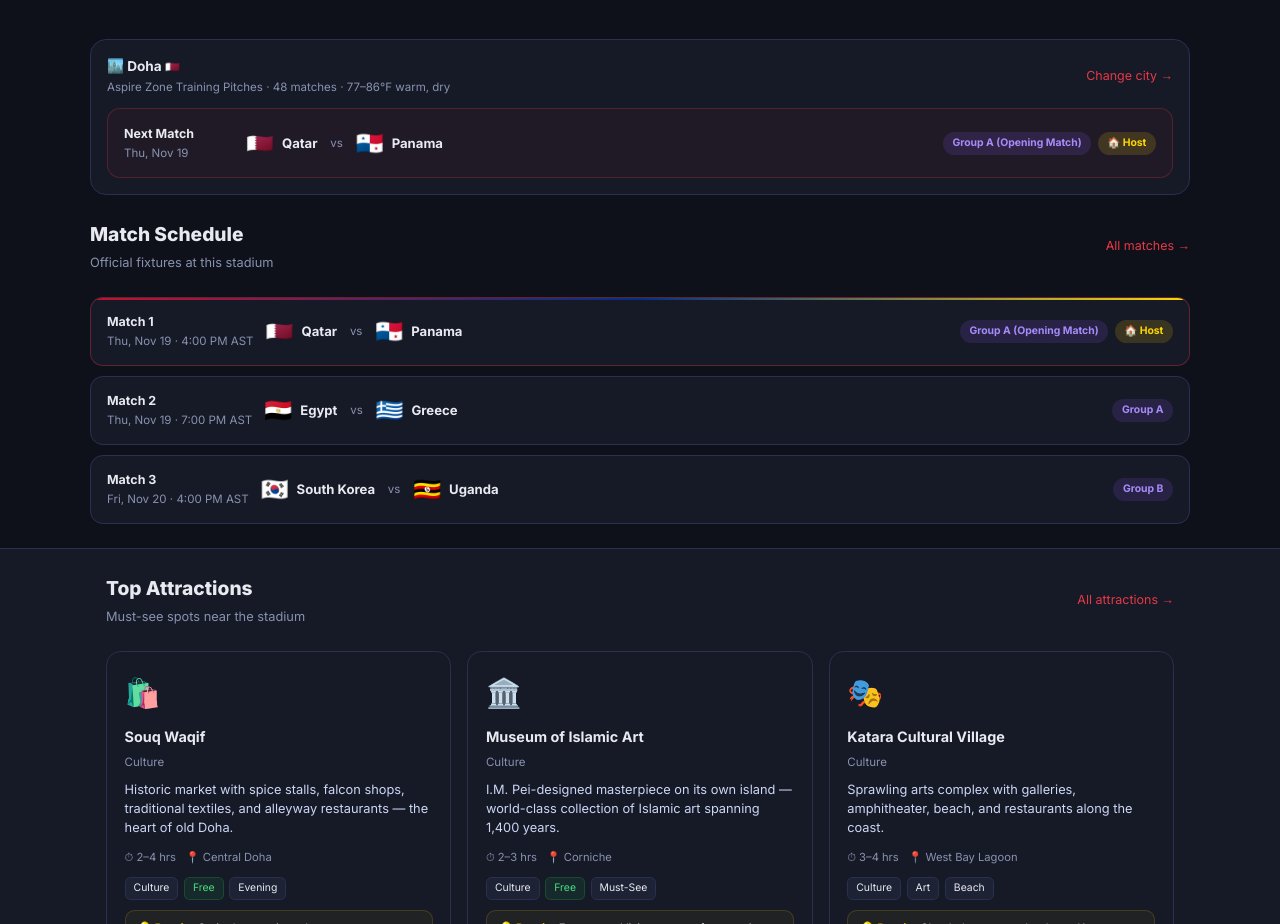
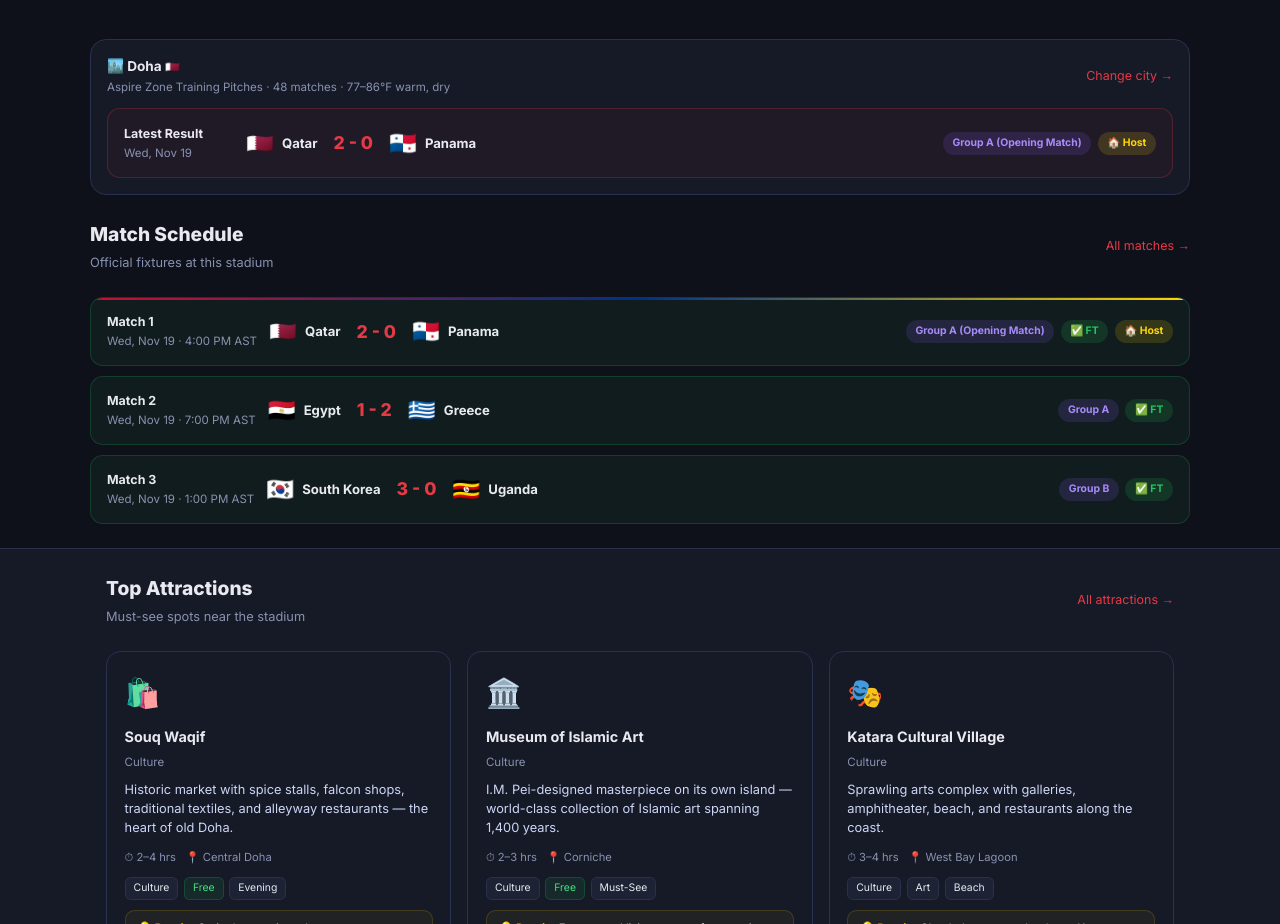
Before and after one commit to unmountapp/fifamap-org, a plain HTML site: page index.html in a window 1280 px wide. Shown: the part 1660-2584 px from the top of the page. Drawn offline with Linux system fonts and the light colour scheme.

Commit message:
Add match scores/status display and fix city guide navigation for upcoming tournaments
- Add score display (hscore/ascore) for completed U-17 WC matches with FT badges
- Add TODAY badge with pulse animation for today's matches (Nov 21)
- Fix match schedule: 8 matches/day (Nov 19-21) matching actual tournament format
- Update all 16 completed match results from matchdays 1-2
- Fix city guide crash on tournaments with empty matches arrays (Women's WC 2027)
- Guard against empty matches in home page, matches preview, city cards, and match filters
- Handle empty fanZones arrays with "coming soon" placeholder
- Add CSS for played/today match card states and score typography

Co-Authored-By: Claude Opus 4.6 <noreply@anthropic.com>
Claude-Session: https://claude.ai/code/session_01C3txvq4ZjpvYcXf3QMMWid

```diff
--- a/index.html
+++ b/index.html
@@ -198,6 +198,12 @@ nav{position:sticky;top:0;z-index:100;background:rgba(15,17,26,0.95);backdrop-fi
 .badge-host{background:rgba(255,215,0,.15);color:#FFD700}
 .badge-final{background:linear-gradient(135deg,var(--gold),#FFA500);color:#000}
 .badge-green{background:rgba(34,197,94,.15);color:#4ade80}
+.match-card.played{background:rgba(34,197,94,.06);border-color:rgba(34,197,94,.2)}
+.match-card.match-today{background:rgba(251,191,36,.08);border-color:rgba(251,191,36,.3)}
+.match-score{font-size:1.1rem;font-weight:800;color:var(--primary);padding:0 .5rem;min-width:3rem;text-align:center}
+.badge-ft{background:rgba(34,197,94,.15);color:#22c55e;border-color:rgba(34,197,94,.3)}
+.badge-today{background:rgba(251,191,36,.15);color:#fbbf24;border-color:rgba(251,191,36,.3);animation:pulse-today 2s ease-in-out infinite}
+@keyframes pulse-today{0%,100%{opacity:1}50%{opacity:.6}}
 
 /* ======= CARDS GRID ======= */
 .cards-grid{display:grid;grid-template-columns:repeat(auto-fill,minmax(300px,1fr));gap:1rem}
@@ -1477,44 +1483,44 @@ neighborhoods:[{name:"Stay in Rabat",vibe:"Better hotels, dining, and nightlife"
 /* FIFA U-17 World Cup 2026 — Qatar */
 {id:"doha",tournamentId:"u17wc2026",name:"Doha",country:"Qatar",flag:"🇶🇦",emoji:"🏙️",stadium:"Aspire Zone Training Pitches",addr:"Aspire Zone, Al Waab St, Doha, Qatar",capacity:"Various (8 pitches)",matchCount:48,weather:"77–86°F warm, dry",tz:"AST (UTC+3)",highlights:"Main tournament hub, 48 group-stage & knockout matches, Aspire Zone sports complex, desert-meets-modern city",
 matches:[
-  {id:1,date:"Thu, Nov 19",time:"4:00 PM AST",home:"Qatar",hf:"🇶🇦",away:"Panama",af:"🇵🇦",stage:"Group A (Opening Match)",host:true},
-  {id:2,date:"Thu, Nov 19",time:"7:00 PM AST",home:"Egypt",hf:"🇪🇬",away:"Greece",af:"🇬🇷",stage:"Group A"},
-  {id:3,date:"Fri, Nov 20",time:"4:00 PM AST",home:"South Korea",hf:"🇰🇷",away:"Uganda",af:"🇺🇬",stage:"Group B"},
-  {id:4,date:"Fri, Nov 20",time:"7:00 PM AST",home:"New Caledonia",hf:"🇳🇨",away:"Ecuador",af:"🇪🇨",stage:"Group B"},
-  {id:5,date:"Fri, Nov 20",time:"1:00 PM AST",home:"Argentina",hf:"🇦🇷",away:"Australia",af:"🇦🇺",stage:"Group C"},
-  {id:6,date:"Fri, Nov 20",time:"10:00 PM AST",home:"Mozambique",hf:"🇲🇿",away:"Denmark",af:"🇩🇰",stage:"Group C"},
-  {id:7,date:"Sat, Nov 21",time:"4:00 PM AST",home:"France",hf:"🇫🇷",away:"Haiti",af:"🇭🇹",stage:"Group D"},
-  {id:8,date:"Sat, Nov 21",time:"7:00 PM AST",home:"Saudi Arabia",hf:"🇸🇦",away:"Uruguay",af:"🇺🇾",stage:"Group D"},
-  {id:9,date:"Sat, Nov 21",time:"1:00 PM AST",home:"Italy",hf:"🇮🇹",away:"Jamaica",af:"🇯🇲",stage:"Group E"},
-  {id:10,date:"Sat, Nov 21",time:"10:00 PM AST",home:"Ivory Coast",hf:"🇨🇮",away:"Uzbekistan",af:"🇺🇿",stage:"Group E"},
-  {id:11,date:"Sun, Nov 22",time:"4:00 PM AST",home:"Senegal",hf:"🇸🇳",away:"Croatia",af:"🇭🇷",stage:"Group F"},
-  {id:12,date:"Sun, Nov 22",time:"7:00 PM AST",home:"Cuba",hf:"🇨🇺",away:"Tajikistan",af:"🇹🇯",stage:"Group F"},
-  {id:13,date:"Sun, Nov 22",time:"1:00 PM AST",home:"Mali",hf:"🇲🇱",away:"New Zealand",af:"🇳🇿",stage:"Group G"},
-  {id:14,date:"Sun, Nov 22",time:"10:00 PM AST",home:"Belgium",hf:"🇧🇪",away:"Vietnam",af:"🇻🇳",stage:"Group G"},
-  {id:15,date:"Mon, Nov 23",time:"4:00 PM AST",home:"Spain",hf:"🇪🇸",away:"China",af:"🇨🇳",stage:"Group H"},
-  {id:16,date:"Mon, Nov 23",time:"7:00 PM AST",home:"Fiji",hf:"🇫🇯",away:"Morocco",af:"🇲🇦",stage:"Group H"},
-  {id:17,date:"Mon, Nov 23",time:"1:00 PM AST",home:"Brazil",hf:"🇧🇷",away:"Ireland",af:"🇮🇪",stage:"Group I"},
-  {id:18,date:"Mon, Nov 23",time:"10:00 PM AST",home:"Tanzania",hf:"🇹🇿",away:"Costa Rica",af:"🇨🇷",stage:"Group I"},
-  {id:19,date:"Tue, Nov 24",time:"4:00 PM AST",home:"USA",hf:"🇺🇸",away:"Montenegro",af:"🇲🇪",stage:"Group J"},
-  {id:20,date:"Tue, Nov 24",time:"7:00 PM AST",home:"Chile",hf:"🇨🇱",away:"Algeria",af:"🇩🇿",stage:"Group J"},
-  {id:21,date:"Tue, Nov 24",time:"1:00 PM AST",home:"Mexico",hf:"🇲🇽",away:"Romania",af:"🇷🇴",stage:"Group K"},
-  {id:22,date:"Tue, Nov 24",time:"10:00 PM AST",home:"Cameroon",hf:"🇨🇲",away:"Venezuela",af:"🇻🇪",stage:"Group K"},
-  {id:23,date:"Wed, Nov 25",time:"4:00 PM AST",home:"Japan",hf:"🇯🇵",away:"Colombia",af:"🇨🇴",stage:"Group L"},
-  {id:24,date:"Wed, Nov 25",time:"7:00 PM AST",home:"Serbia",hf:"🇷🇸",away:"Honduras",af:"🇭🇳",stage:"Group L"},
-  {id:25,date:"Thu, Nov 26",time:"4:00 PM AST",home:"TBD",hf:"⚽",away:"TBD",af:"⚽",stage:"Group Stage MD2"},
-  {id:26,date:"Fri, Nov 27",time:"4:00 PM AST",home:"TBD",hf:"⚽",away:"TBD",af:"⚽",stage:"Group Stage MD2"},
-  {id:27,date:"Sat, Nov 28",time:"4:00 PM AST",home:"TBD",hf:"⚽",away:"TBD",af:"⚽",stage:"Group Stage MD2"},
-  {id:28,date:"Sun, Nov 29",time:"4:00 PM AST",home:"TBD",hf:"⚽",away:"TBD",af:"⚽",stage:"Group Stage MD3"},
-  {id:29,date:"Mon, Nov 30",time:"4:00 PM AST",home:"TBD",hf:"⚽",away:"TBD",af:"⚽",stage:"Group Stage MD3"},
-  {id:30,date:"Tue, Dec 1",time:"4:00 PM AST",home:"TBD",hf:"⚽",away:"TBD",af:"⚽",stage:"Group Stage MD3"},
-  {id:31,date:"Thu, Dec 3",time:"5:00 PM AST",home:"TBD",hf:"⚽",away:"TBD",af:"⚽",stage:"Round of 32"},
-  {id:32,date:"Fri, Dec 4",time:"5:00 PM AST",home:"TBD",hf:"⚽",away:"TBD",af:"⚽",stage:"Round of 32"},
-  {id:33,date:"Sat, Dec 5",time:"5:00 PM AST",home:"TBD",hf:"⚽",away:"TBD",af:"⚽",stage:"Round of 16"},
-  {id:34,date:"Sun, Dec 6",time:"5:00 PM AST",home:"TBD",hf:"⚽",away:"TBD",af:"⚽",stage:"Round of 16"},
-  {id:35,date:"Tue, Dec 8",time:"6:00 PM AST",home:"TBD",hf:"⚽",away:"TBD",af:"⚽",stage:"Quarter-Final"},
-  {id:36,date:"Wed, Dec 9",time:"6:00 PM AST",home:"TBD",hf:"⚽",away:"TBD",af:"⚽",stage:"Quarter-Final"},
-  {id:37,date:"Fri, Dec 11",time:"6:00 PM AST",home:"TBD",hf:"⚽",away:"TBD",af:"⚽",stage:"Semi-Final"},
-  {id:38,date:"Sat, Dec 12",time:"6:00 PM AST",home:"TBD",hf:"⚽",away:"TBD",af:"⚽",stage:"Semi-Final"}
+  {id:1,date:"Wed, Nov 19",time:"4:00 PM AST",home:"Qatar",hf:"🇶🇦",away:"Panama",af:"🇵🇦",stage:"Group A (Opening Match)",host:true,hscore:2,ascore:0},
+  {id:2,date:"Wed, Nov 19",time:"7:00 PM AST",home:"Egypt",hf:"🇪🇬",away:"Greece",af:"🇬🇷",stage:"Group A",hscore:1,ascore:2},
+  {id:3,date:"Wed, Nov 19",time:"1:00 PM AST",home:"South Korea",hf:"🇰🇷",away:"Uganda",af:"🇺🇬",stage:"Group B",hscore:3,ascore:0},
+  {id:4,date:"Wed, Nov 19",time:"4:00 PM AST",home:"New Caledonia",hf:"🇳🇨",away:"Ecuador",af:"🇪🇨",stage:"Group B",hscore:0,ascore:1},
+  {id:5,date:"Wed, Nov 19",time:"7:00 PM AST",home:"Argentina",hf:"🇦🇷",away:"Australia",af:"🇦🇺",stage:"Group C",hscore:0,ascore:2},
+  {id:6,date:"Wed, Nov 19",time:"10:00 PM AST",home:"Mozambique",hf:"🇲🇿",away:"Denmark",af:"🇩🇰",stage:"Group C",hscore:4,ascore:0},
+  {id:7,date:"Wed, Nov 19",time:"1:00 PM AST",home:"France",hf:"🇫🇷",away:"Haiti",af:"🇭🇹",stage:"Group D",hscore:3,ascore:1},
+  {id:8,date:"Wed, Nov 19",time:"10:00 PM AST",home:"Saudi Arabia",hf:"🇸🇦",away:"Uruguay",af:"🇺🇾",stage:"Group D",hscore:2,ascore:3},
+  {id:9,date:"Thu, Nov 20",time:"1:00 PM AST",home:"Italy",hf:"🇮🇹",away:"Jamaica",af:"🇯🇲",stage:"Group E",hscore:6,ascore:0},
+  {id:10,date:"Thu, Nov 20",time:"4:00 PM AST",home:"Ivory Coast",hf:"🇨🇮",away:"Uzbekistan",af:"🇺🇿",stage:"Group E",hscore:2,ascore:1},
+  {id:11,date:"Thu, Nov 20",time:"7:00 PM AST",home:"Senegal",hf:"🇸🇳",away:"Croatia",af:"🇭🇷",stage:"Group F",hscore:1,ascore:1},
+  {id:12,date:"Thu, Nov 20",time:"10:00 PM AST",home:"Cuba",hf:"🇨🇺",away:"Tajikistan",af:"🇹🇯",stage:"Group F",hscore:3,ascore:5},
+  {id:13,date:"Thu, Nov 20",time:"1:00 PM AST",home:"Mali",hf:"🇲🇱",away:"New Zealand",af:"🇳🇿",stage:"Group G",hscore:3,ascore:0},
+  {id:14,date:"Thu, Nov 20",time:"4:00 PM AST",home:"Belgium",hf:"🇧🇪",away:"Vietnam",af:"🇻🇳",stage:"Group G",hscore:3,ascore:2},
+  {id:15,date:"Thu, Nov 20",time:"7:00 PM AST",home:"Spain",hf:"🇪🇸",away:"China",af:"🇨🇳",stage:"Group H",hscore:5,ascore:0},
+  {id:16,date:"Thu, Nov 20",time:"10:00 PM AST",home:"Fiji",hf:"🇫🇯",away:"Morocco",af:"🇲🇦",stage:"Group H",hscore:0,ascore:6},
+  {id:17,date:"Fri, Nov 21",time:"1:00 PM AST",home:"Brazil",hf:"🇧🇷",away:"Ireland",af:"🇮🇪",stage:"Group I",status:"today"},
+  {id:18,date:"Fri, Nov 21",time:"4:00 PM AST",home:"Tanzania",hf:"🇹🇿",away:"Costa Rica",af:"🇨🇷",stage:"Group I",status:"today"},
+  {id:19,date:"Fri, Nov 21",time:"7:00 PM AST",home:"USA",hf:"🇺🇸",away:"Montenegro",af:"🇲🇪",stage:"Group J",status:"today"},
+  {id:20,date:"Fri, Nov 21",time:"10:00 PM AST",home:"Chile",hf:"🇨🇱",away:"Algeria",af:"🇩🇿",stage:"Group J",status:"today"},
+  {id:21,date:"Fri, Nov 21",time:"1:00 PM AST",home:"Mexico",hf:"🇲🇽",away:"Romania",af:"🇷🇴",stage:"Group K",status:"today"},
+  {id:22,date:"Fri, Nov 21",time:"4:00 PM AST",home:"Cameroon",hf:"🇨🇲",away:"Venezuela",af:"🇻🇪",stage:"Group K",status:"today"},
+  {id:23,date:"Fri, Nov 21",time:"7:00 PM AST",home:"Japan",hf:"🇯🇵",away:"Colombia",af:"🇨🇴",stage:"Group L",status:"today"},
+  {id:24,date:"Fri, Nov 21",time:"10:00 PM AST",home:"Serbia",hf:"🇷🇸",away:"Honduras",af:"🇭🇳",stage:"Group L",status:"today"},
+  {id:25,date:"Sun, Nov 22",time:"4:00 PM AST",home:"TBD",hf:"⚽",away:"TBD",af:"⚽",stage:"Group Stage MD2"},
+  {id:26,date:"Mon, Nov 23",time:"4:00 PM AST",home:"TBD",hf:"⚽",away:"TBD",af:"⚽",stage:"Group Stage MD2"},
+  {id:27,date:"Tue, Nov 24",time:"4:00 PM AST",home:"TBD",hf:"⚽",away:"TBD",af:"⚽",stage:"Group Stage MD2"},
+  {id:28,date:"Wed, Nov 25",time:"4:00 PM AST",home:"TBD",hf:"⚽",away:"TBD",af:"⚽",stage:"Group Stage MD3"},
+  {id:29,date:"Thu, Nov 26",time:"4:00 PM AST",home:"TBD",hf:"⚽",away:"TBD",af:"⚽",stage:"Group Stage MD3"},
+  {id:30,date:"Fri, Nov 27",time:"4:00 PM AST",home:"TBD",hf:"⚽",away:"TBD",af:"⚽",stage:"Group Stage MD3"},
+  {id:31,date:"Mon, Nov 30",time:"5:00 PM AST",home:"TBD",hf:"⚽",away:"TBD",af:"⚽",stage:"Round of 32"},
+  {id:32,date:"Tue, Dec 1",time:"5:00 PM AST",home:"TBD",hf:"⚽",away:"TBD",af:"⚽",stage:"Round of 32"},
+  {id:33,date:"Thu, Dec 3",time:"5:00 PM AST",home:"TBD",hf:"⚽",away:"TBD",af:"⚽",stage:"Round of 16"},
+  {id:34,date:"Fri, Dec 4",time:"5:00 PM AST",home:"TBD",hf:"⚽",away:"TBD",af:"⚽",stage:"Round of 16"},
+  {id:35,date:"Sun, Dec 6",time:"6:00 PM AST",home:"TBD",hf:"⚽",away:"TBD",af:"⚽",stage:"Quarter-Final"},
+  {id:36,date:"Mon, Dec 7",time:"6:00 PM AST",home:"TBD",hf:"⚽",away:"TBD",af:"⚽",stage:"Quarter-Final"},
+  {id:37,date:"Thu, Dec 10",time:"6:00 PM AST",home:"TBD",hf:"⚽",away:"TBD",af:"⚽",stage:"Semi-Final"},
+  {id:38,date:"Thu, Dec 10",time:"9:00 PM AST",home:"TBD",hf:"⚽",away:"TBD",af:"⚽",stage:"Semi-Final"}
 ],
 attractions:[
   {name:"Souq Waqif",category:"Culture",icon:"🛍️",desc:"Historic market with spice stalls, falcon shops, traditional textiles, and alleyway restaurants — the heart of old Doha.",duration:"2–4 hrs",distance:"Central Doha",tip:"Go in the evening when temperatures drop and the souq comes alive. The falcon market is unlike anything you've seen.",tags:["Culture","Free","Evening"]},
@@ -1945,19 +1951,24 @@ function makeBadge(cls,text){return`<span class="badge badge-${cls}">${text}</sp
 
 function renderMatchCard(m,showAccent){
   const hl=m.usmnt||m.host||m.stage==="FINAL"||m.stage.includes("Semi");
-  return`<div class="match-card ${hl?'highlight':''}">
+  const played=typeof m.hscore==='number';
+  const isToday=m.status==='today';
+  const cardClass='match-card'+(hl?' highlight':'')+(played?' played':'')+(isToday?' match-today':'');
+  return`<div class="${cardClass}">
     ${showAccent&&hl?'<div class="accent-bar"></div>':''}
     <div class="match-inner">
       <div class="match-meta"><strong>Match ${m.id}</strong><br>${m.date} · ${m.time}</div>
       <div class="match-teams">
         <span class="match-flag">${m.hf}</span>
         <span class="match-team">${m.home}</span>
-        <span class="match-vs">vs</span>
+        ${played?`<span class="match-score">${m.hscore} - ${m.ascore}</span>`:`<span class="match-vs">vs</span>`}
         <span class="match-flag">${m.af}</span>
         <span class="match-team">${m.away}</span>
       </div>
       <div class="match-badges">
         <span class="badge badge-stage">${m.stage}</span>
+        ${played?'<span class="badge badge-ft">✅ FT</span>':''}
+        ${isToday?'<span class="badge badge-today">📺 TODAY</span>':''}
         ${m.usmnt?makeBadge('usmnt','🇺🇸 USMNT'):''}
         ${m.host?makeBadge('host','🏠 Host'):''}
         ${m.stage==='FINAL'?makeBadge('final','🏆 FINAL'):''}
@@ -2134,12 +2145,13 @@ function renderHome(){
 
   // First match card
   const fm=c.matches[0];
+  if(fm){
     document.getElementById('home-first-match').innerHTML=`<div class="match-card" style="background:rgba(230,57,70,.05);border-color:rgba(230,57,70,.25)">
       <div class="match-inner">
-      <div class="match-meta"><strong>Next Match</strong><br>${fm.shortDate||fm.date}</div>
+        <div class="match-meta"><strong>${typeof fm.hscore==='number'?'Latest Result':'Next Match'}</strong><br>${fm.shortDate||fm.date}</div>
         <div class="match-teams">
           <span class="match-flag">${fm.hf}</span><span class="match-team">${fm.home}</span>
-        <span class="match-vs">vs</span>
+          ${typeof fm.hscore==='number'?`<span class="match-score">${fm.hscore} - ${fm.ascore}</span>`:`<span class="match-vs">vs</span>`}
           <span class="match-flag">${fm.af}</span><span class="match-team">${fm.away}</span>
         </div>
         <div class="match-badges">
@@ -2149,6 +2161,13 @@ function renderHome(){
         </div>
       </div>
     </div>`;
+  } else {
+    document.getElementById('home-first-match').innerHTML=`<div class="match-card" style="background:rgba(136,146,176,.06);border-color:rgba(136,146,176,.2)">
+      <div class="match-inner">
+        <div class="match-meta" style="text-align:center;width:100%"><strong>📅 Match Schedule</strong><br>Coming soon — check back closer to the tournament</div>
+      </div>
+    </div>`;
+  }
 
   // Section headers
   document.getElementById('sec-matches-title').textContent=T.secMatches;
@@ -2165,7 +2184,7 @@ function renderHome(){
   document.getElementById('ai-cta-btn').textContent=T.aiBtn;
 
   // Matches preview (first 3)
-  document.getElementById('home-matches').innerHTML=c.matches.slice(0,3).map(m=>renderMatchCard(m,true)).join('');
+  document.getElementById('home-matches').innerHTML=c.matches.length?c.matches.slice(0,3).map(m=>renderMatchCard(m,true)).join(''):'<div style="text-align:center;color:var(--muted);padding:1.5rem;font-size:.85rem">📅 Match schedule not yet available for this city</div>';
   // Attractions preview (first 3)
   document.getElementById('home-attractions').innerHTML=c.attractions.slice(0,3).map(renderAttrCard).join('');
   // Dining preview (first 2)
@@ -2203,6 +2222,7 @@ function renderMatches(){
       b.classList.toggle('active',b.dataset.f===activeFilter);
     });
   }
+  if(c.matches.length){
     document.getElementById('match-filters').innerHTML=['All','Group Stage','Knockout'].map(f=>`<button class="filter-btn ${f==='All'?'active':''}" data-f="${f}" onclick="this.closest('.filters').querySelectorAll('.filter-btn').forEach(b=>b.classList.remove('active'));this.classList.add('active');window._mf='${f}';window._renderMatches()">${f}</button>`).join('');
     window._mf='All';
     window._renderMatches=function(){
@@ -2211,12 +2231,16 @@ function renderMatches(){
       document.getElementById('matches-list').innerHTML=matches.map(m=>renderMatchCard(m,true)).join('');
     };
     document.getElementById('matches-list').innerHTML=c.matches.map(m=>renderMatchCard(m,true)).join('');
+  } else {
+    document.getElementById('match-filters').innerHTML='';
+    document.getElementById('matches-list').innerHTML='<div style="text-align:center;color:var(--muted);padding:2rem 1rem;font-size:.85rem">📅 Match schedule not yet available for this tournament. Check back closer to the event for fixtures and results.</div>';
+  }
 
   // Fan zones
   document.getElementById('fan-zones-title').textContent=T.fanZonesTitle;
   document.getElementById('fan-zones-sub').textContent=T.fanZonesSub;
-  document.getElementById('fan-zones-list').innerHTML=c.fanZones.map(fz=>`
-    <div class="card"><div class="card-icon">⚽</div><div class="card-title">${fz.name}</div><div class="card-sub">${fz.area} · ${fz.dates}</div></div>`).join('');
+  document.getElementById('fan-zones-list').innerHTML=c.fanZones&&c.fanZones.length?c.fanZones.map(fz=>`
+    <div class="card"><div class="card-icon">⚽</div><div class="card-title">${fz.name}</div><div class="card-sub">${fz.area} · ${fz.dates}</div></div>`).join(''):'<div style="text-align:center;color:var(--muted);padding:1rem;font-size:.82rem">Fan zone information coming soon</div>';
 }
 
 function renderAttractions(){
@@ -2333,7 +2357,7 @@ function renderCities(forTournamentId){
             </div>
             <div class="city-desc">${c.highlights}</div>
             <div class="city-first-match">
-              First: ${c.matches[0].hf} ${c.matches[0].home} vs ${c.matches[0].af} ${c.matches[0].away} · ${c.matches[0].date||c.matches[0].shortDate}
+              ${c.matches.length?`First: ${c.matches[0].hf} ${c.matches[0].home} vs ${c.matches[0].af} ${c.matches[0].away} · ${c.matches[0].date||c.matches[0].shortDate}`:'📅 Match schedule coming soon'}
             </div>
           </button>`).join('')}
       </div>
```
Lines whose indentation alone changed are shown as unchanged.
